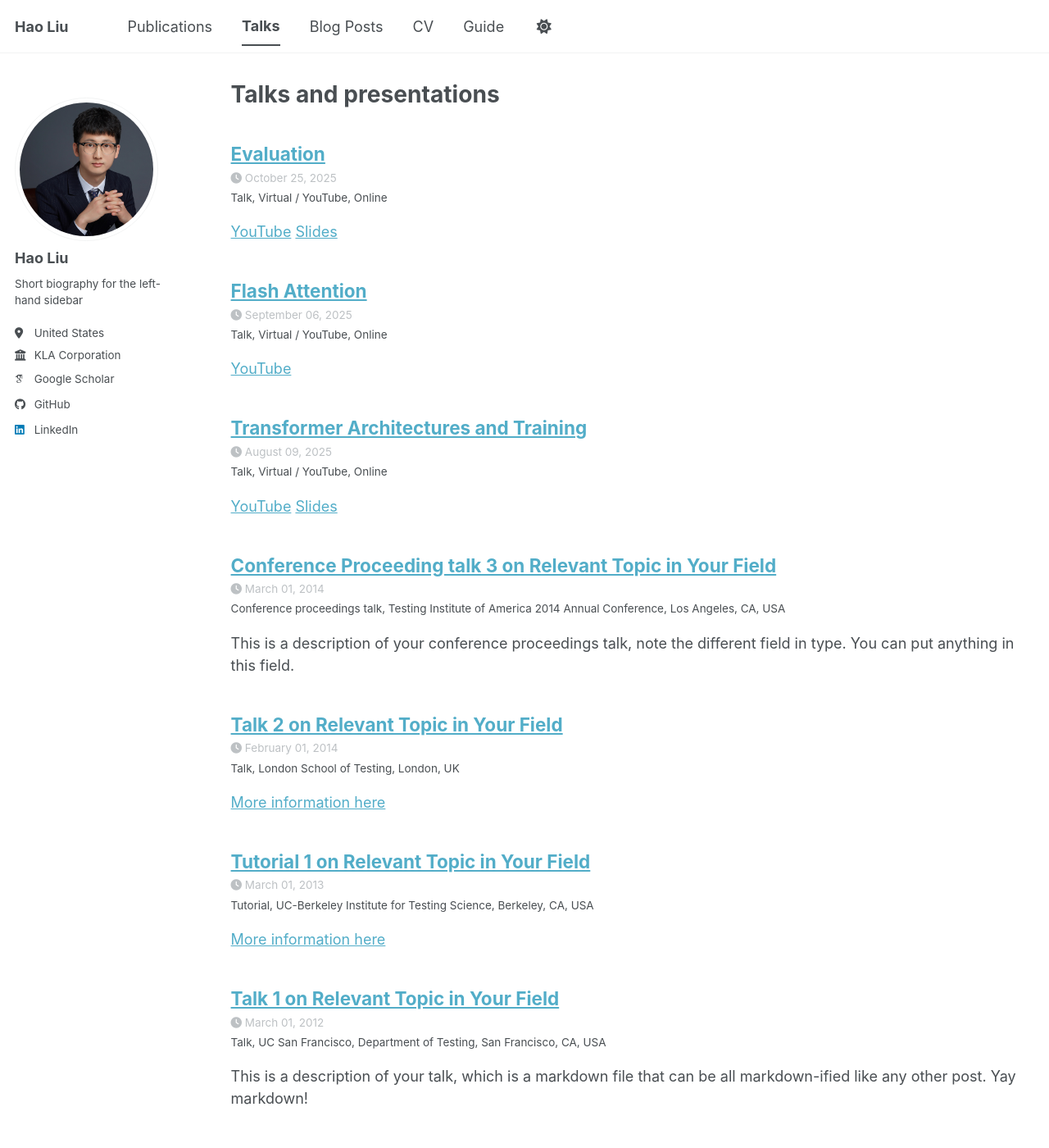
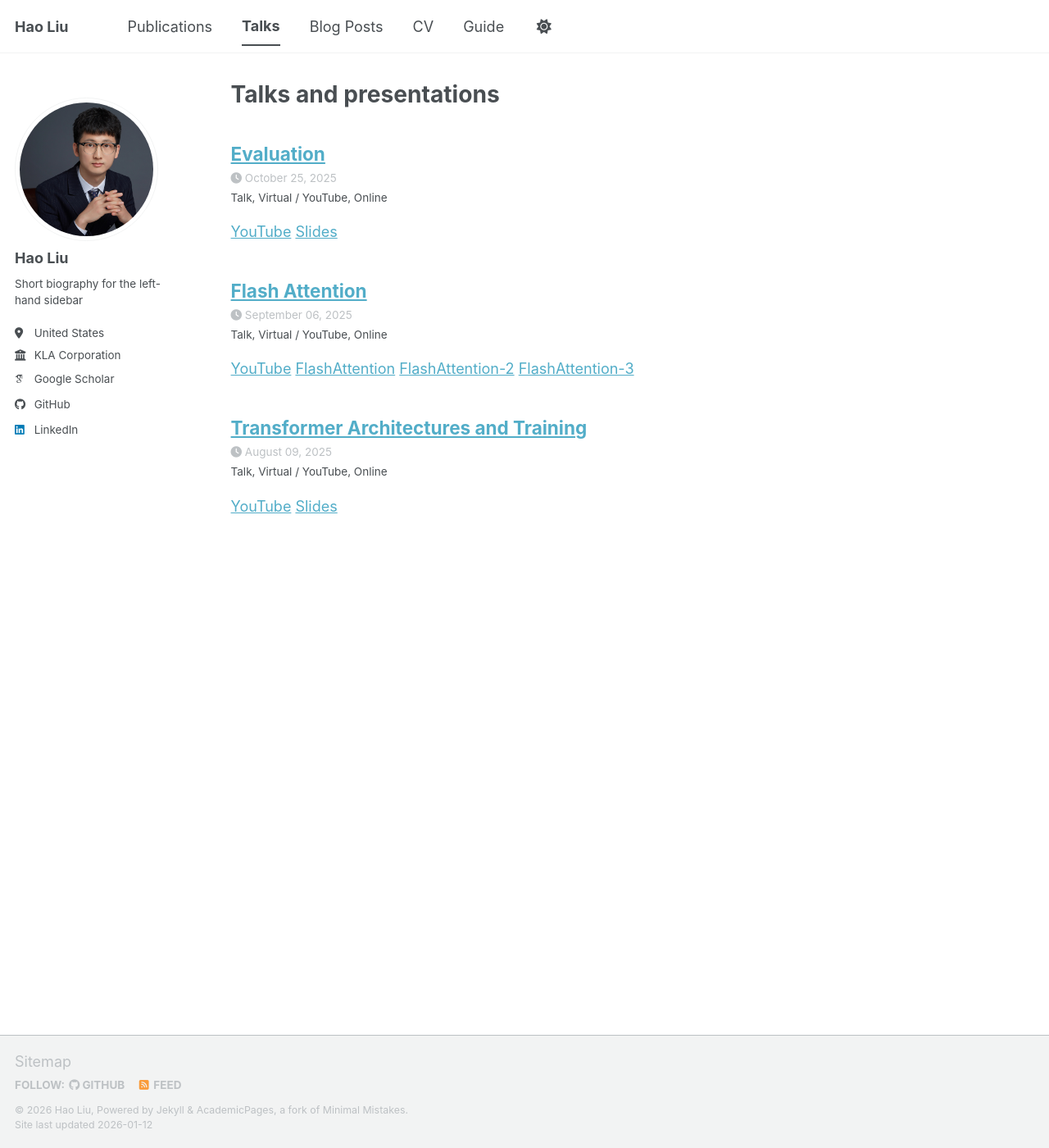
Before and after one commit to hao-lh/hao-lh.github.io, a Jekyll site: the page built from _pages/talks.html, in a window 1280 px wide and 1400 px high. Shown: the whole window at 82% size. Built offline with Jekyll 4.4.1, drawn with Linux system fonts in a browser that asks for light colours; some web fonts are replaced; a script bundle is joined from its source files by our own code; library files that are not in the unit come from our copies.

Commit message:
Fix: remove irrelevant talks

```diff
--- a/_talks/2012-03-01-talk-1.md
+++ /dev/null
@@ -1,11 +0,0 @@
----
-title: "Talk 1 on Relevant Topic in Your Field"
-collection: talks
-type: "Talk"
-permalink: /talks/2012-03-01-talk-1
-venue: "UC San Francisco, Department of Testing"
-date: 2012-03-01
-location: "San Francisco, CA, USA"
----
-
-This is a description of your talk, which is a markdown file that can be all markdown-ified like any other post. Yay markdown!
--- a/_talks/2013-03-01-tutorial-1.md
+++ /dev/null
@@ -1,13 +0,0 @@
----
-title: "Tutorial 1 on Relevant Topic in Your Field"
-collection: talks
-type: "Tutorial"
-permalink: /talks/2013-03-01-tutorial-1
-venue: "UC-Berkeley Institute for Testing Science"
-date: 2013-03-01
-location: "Berkeley, CA, USA"
----
-
-[More information here](http://exampleurl.com)
-
-This is a description of your tutorial, note the different field in type. This is a markdown files that can be all markdown-ified like any other post. Yay markdown!
--- a/_talks/2014-02-01-talk-2.md
+++ /dev/null
@@ -1,13 +0,0 @@
----
-title: "Talk 2 on Relevant Topic in Your Field"
-collection: talks
-type: "Talk"
-permalink: /talks/2014-02-01-talk-2
-venue: "London School of Testing"
-date: 2014-02-01
-location: "London, UK"
----
-
-[More information here](http://example2.com)
-
-This is a description of your talk, which is a markdown files that can be all markdown-ified like any other post. Yay markdown!
--- a/_talks/2014-03-01-talk-3.md
+++ /dev/null
@@ -1,11 +0,0 @@
----
-title: "Conference Proceeding talk 3 on Relevant Topic in Your Field"
-collection: talks
-type: "Conference proceedings talk"
-permalink: /talks/2014-03-01-talk-3
-venue: "Testing Institute of America 2014 Annual Conference"
-date: 2014-03-01
-location: "Los Angeles, CA, USA"
----
-
-This is a description of your conference proceedings talk, note the different field in type. You can put anything in this field.
```
Also changed, not shown: _talks/2025-09-06-flash-attention.md (+3 -0 lines).
